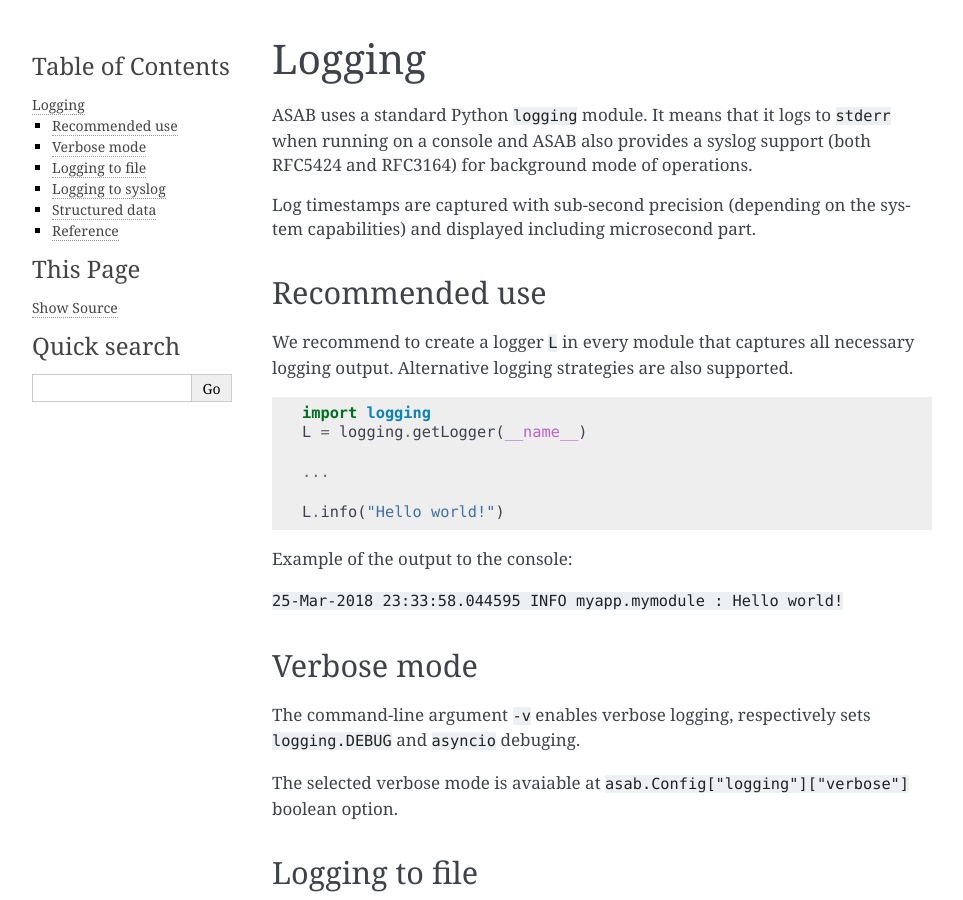
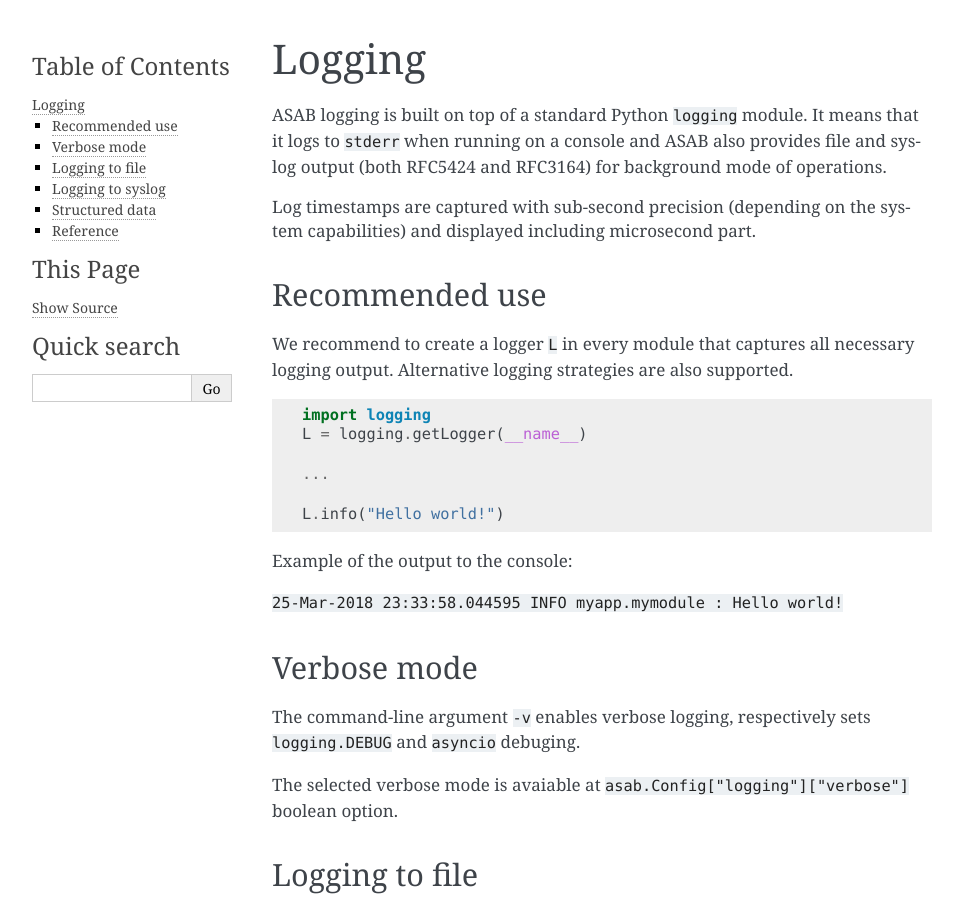
Before and after one commit to TeskaLabs/asab, a Sphinx documentation site: the page built from doc/asab/log.rst, in a window 1280 px wide and 900 px high. Shown: the whole window, without its empty margins (148-1111 px from the left). Built offline with Sphinx 7.4.7, drawn with Linux system fonts in a browser that asks for light colours; the version number is read from the project's files by our own code.

Commit message:
Improve a wording.

```diff
--- a/doc/asab/log.rst
+++ b/doc/asab/log.rst
@@ -3,8 +3,8 @@ Logging
 
 .. py:currentmodule:: asab
 
-ASAB uses a standard Python ``logging`` module.
-It means that it logs to ``stderr`` when running on a console and ASAB also provides a syslog support (both RFC5424 and RFC3164) for background mode of operations.
+ASAB logging is built on top of a standard Python ``logging`` module.
+It means that it logs to ``stderr`` when running on a console and ASAB also provides file and syslog output (both RFC5424 and RFC3164) for background mode of operations.
 
 Log timestamps are captured with sub-second precision (depending on the system capabilities) and displayed including microsecond part.
 
```
